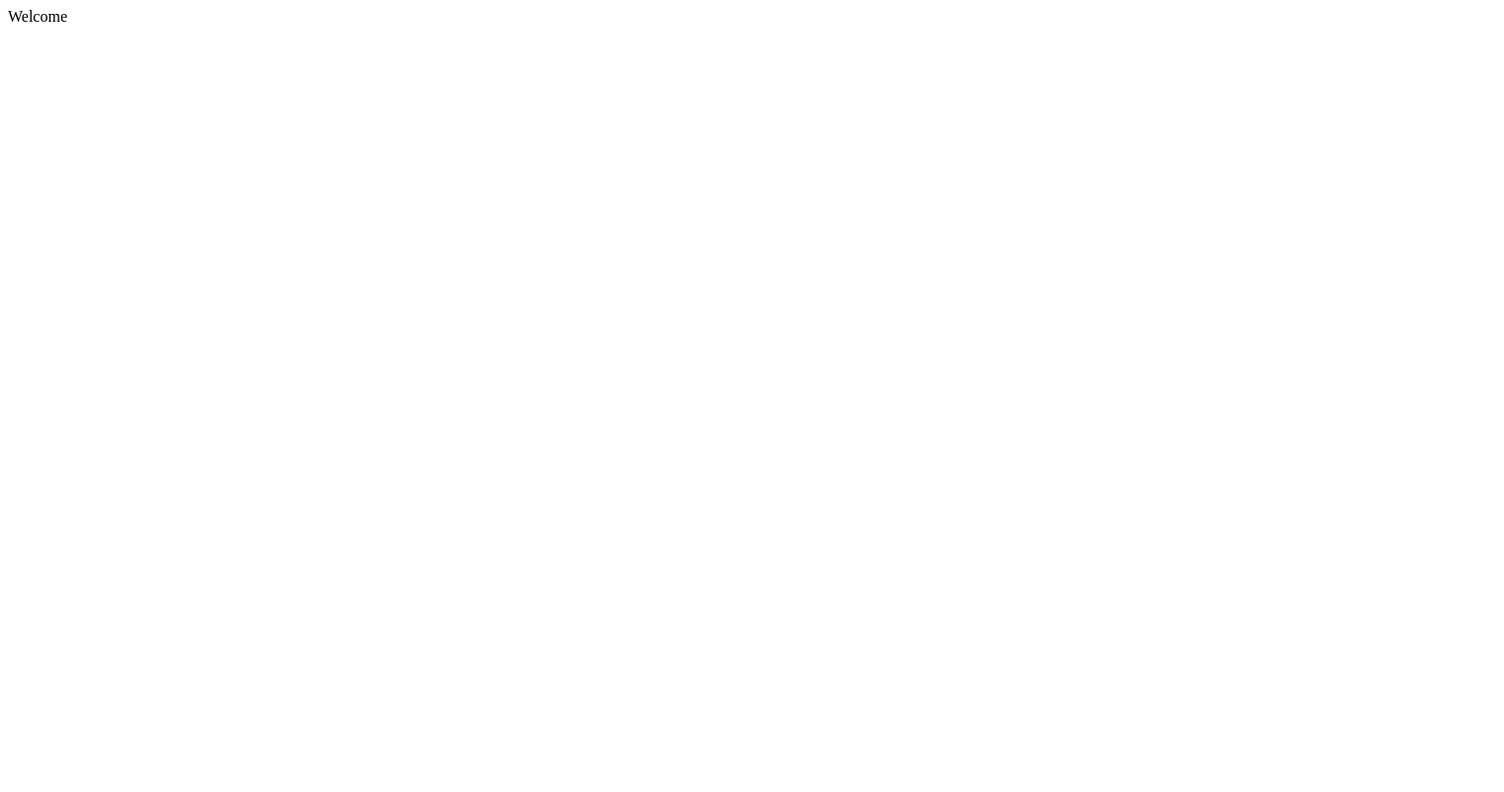
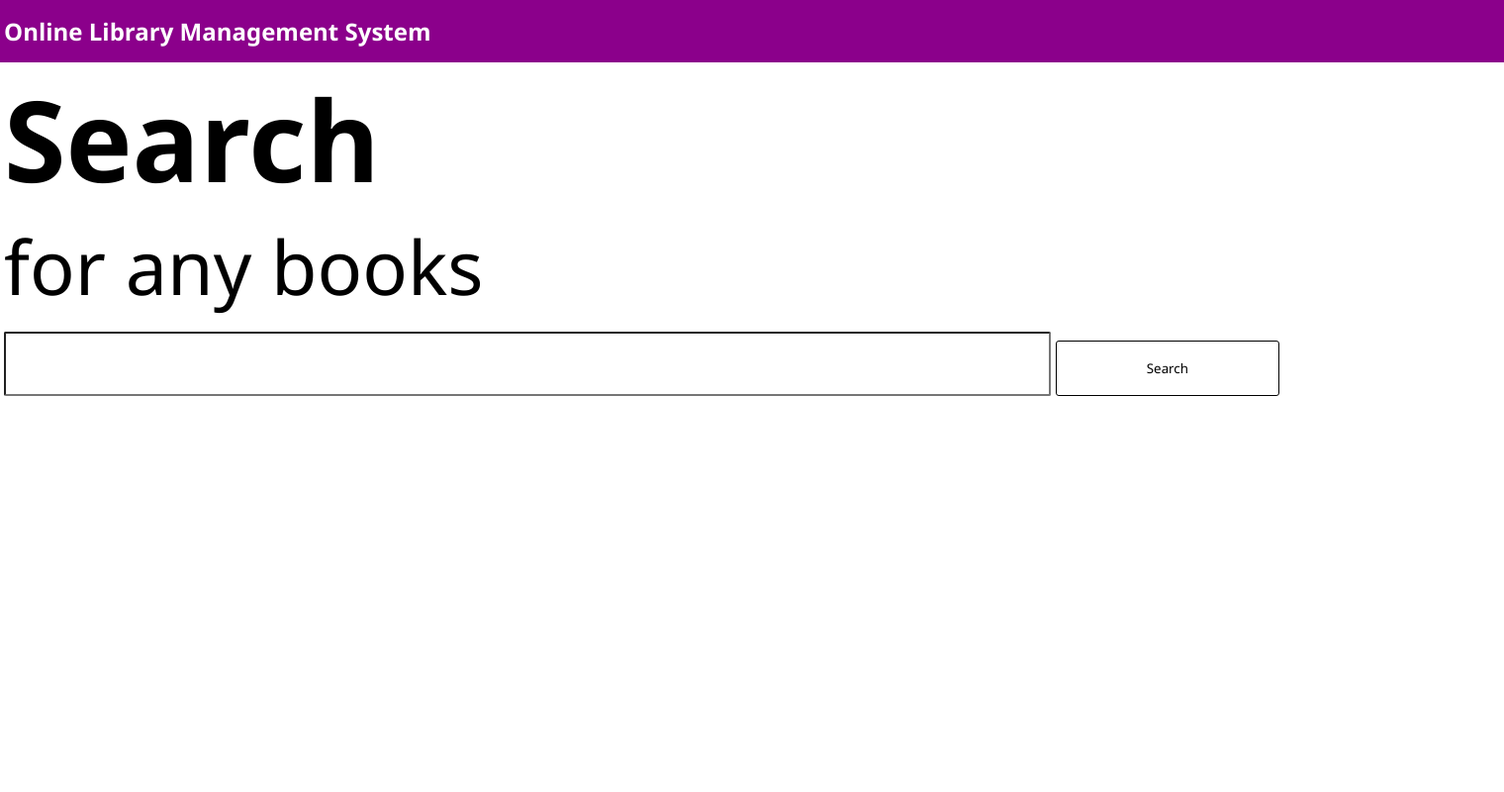
Before and after one commit to sdawn29/Library2, a PHP site: page /library2/login_success.html in a window 1520 px wide. Before the commit the page is almost empty. Shown: the whole page at 99% size. Run offline with PHP 8.4, Linux system fonts and the light colour scheme.

Commit message:
initial commit

```diff
--- a/login_success.html
+++ b/login_success.html
@@ -1 +1,26 @@
-<h> Welcome</h>
+<!DOCTYPE <!DOCTYPE html>
+<html>
+<head>
+    <meta charset="utf-8" />
+    <title>Welcome User</title>
+    <meta name="viewport" content="width=device-width, initial-scale=1">
+    <link rel="stylesheet" href="styles/welcome.css" />
+</head>
+<body>
+    <div class="header">
+        <h2>Online Library Management System</h2>
+    </div>
+    <div class="container">
+        <div class="heading">
+            <h2>Search</h2>
+            <p>for any books</p>
+        </div>
+        <div class="searchbox">
+            <form action="#" method="POST">
+                <input type="text" name="q" class="inputsearchbox">
+                <input type="submit" value="Search">
+            </form>
+        </div>
+    </div>
+</body>
+</html>
--- a/styles/loginstyle.css
+++ b/styles/loginstyle.css
@@ -1,10 +1,8 @@
 .login{
     text-align: center;
     font-family: helvetica;
-    position: absolute;
-    top: 50%;
-    left: 50%;
-    transform: translate(-50%, -50%);
+    position: relative;
+    top: 17em;
 }
 .inputstyle {
     width: 30em;
--- /dev/null
+++ b/styles/welcome.css
@@ -0,0 +1,52 @@
+*{
+    margin: 0;
+    padding: 0;
+    font-family: 'Segoe UI', Tahoma, Geneva, Verdana, sans-serif
+}
+.header {
+    width: 100%;
+    background-color: darkmagenta;
+    color: white;
+    margin: 0;
+    padding-top: 15px;
+    padding-bottom: 15px;
+}
+.header h2 {
+    width: 40cm;
+    margin: 0 auto;
+    padding: 0;
+}
+.container {
+    width: 40cm;
+    margin: 0 auto;
+    padding: 0;
+}
+.heading {
+    font-size: 2cm;
+    padding: 0;
+    margin: 0;
+}
+
+input[type=text] {
+    font-size: 1cm;
+    width: 70%;
+    height:auto;
+    padding-bottom: 10px;
+    margin-top: 15px;
+    border-radius: 2px;
+}
+
+input[type=submit] {
+    border: 0.5px solid black;
+    text-decoration: none;
+    width:15%;
+    height: 1.5cm;
+    padding:15px;
+    background-color: transparent;
+    border-radius: 3px;
+}
+input[type=submit]:hover {
+    box-shadow: 5px 5px 10px solid black;
+    background-color: darkmagenta;
+    color: white;
+}
```
Also changed, not shown: styles/indexstyle.css (+3 -5 lines), modules/register.php (indentation only).
